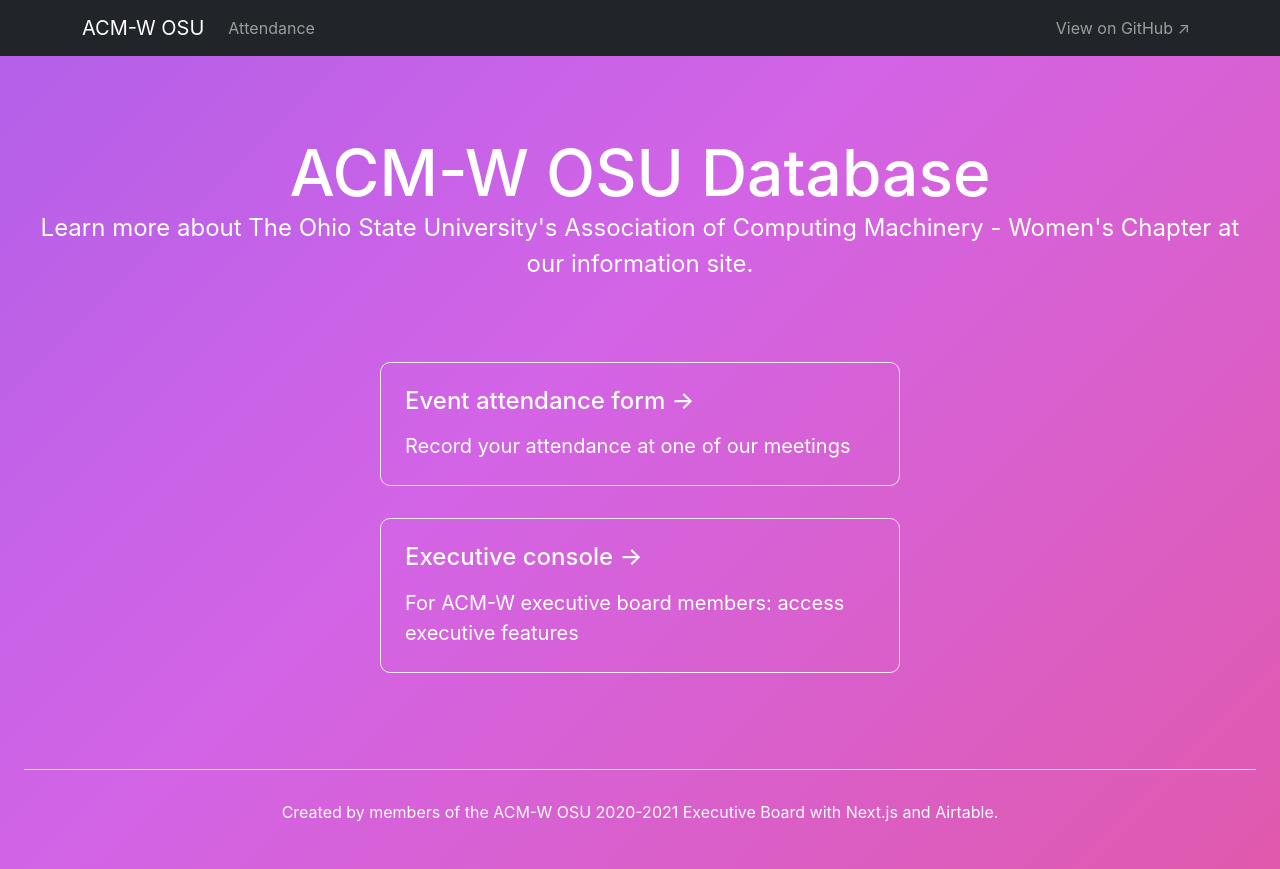
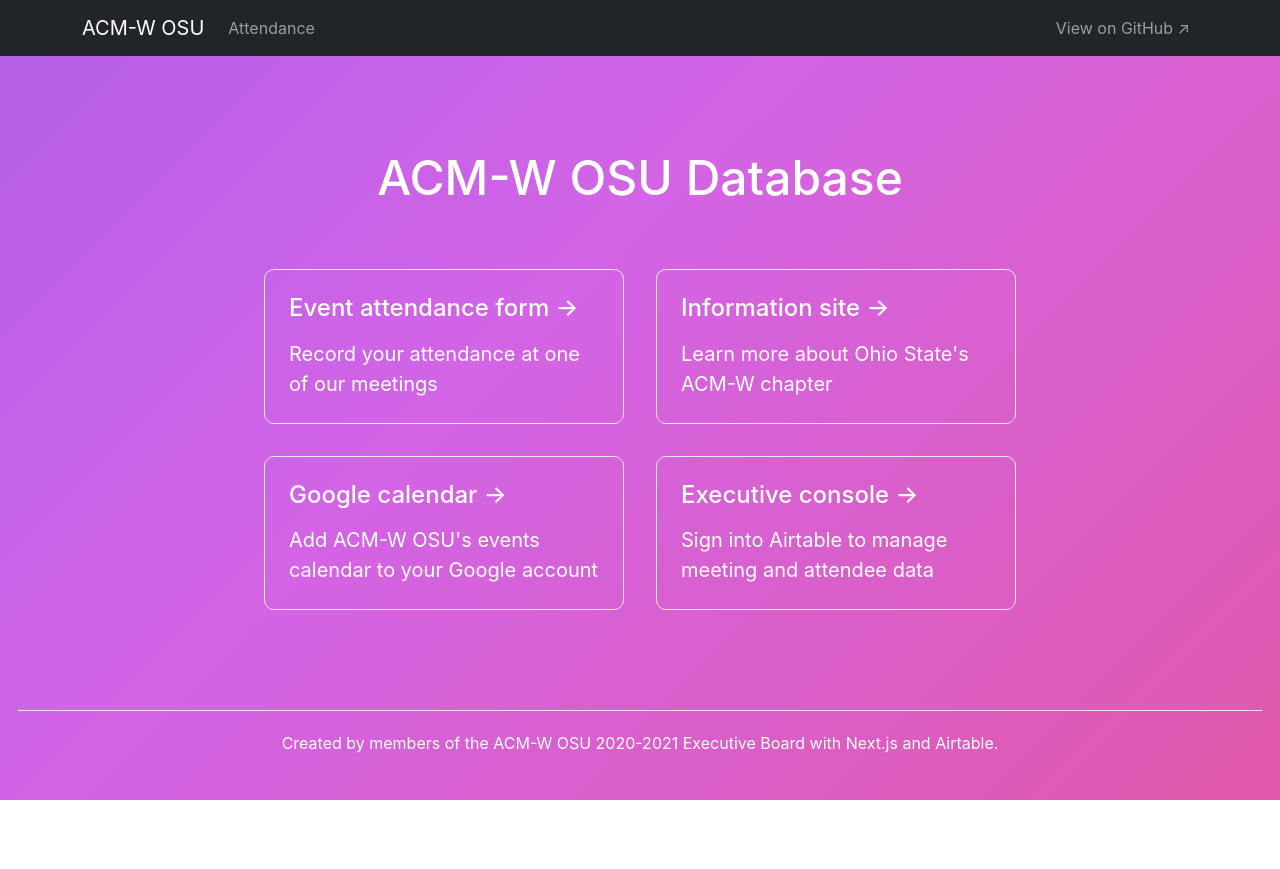
Before and after one commit to jgeorge37/acmwosu-db, a Next.js app: page / in a window 1280 px wide. After the commit the page ends 800 px from the top, so only its background shows below. Built offline with nearby package versions, Linux system fonts and the light colour scheme.

Commit message:
css changes. add links

```diff
--- a/components/AttendanceFormV2.jsx
+++ b/components/AttendanceFormV2.jsx
@@ -18,12 +18,15 @@ const AttendanceFormV2 = (props) => {
     <style jsx="true">{`
       .att-wrapper h1 {
         text-align: center;
-        margin: 15px 0;
         font-size: 2.5em;
+        margin-bottom: 15px;
       }
       .att-wrapper p {
         text-align: center;
         font-size: 25px;
+      }
+      .att-wrapper {
+        margin-bottom: 15px;
       }
       .success-alert {
         max-width: 600px;
--- a/pages/index.js
+++ b/pages/index.js
@@ -2,7 +2,7 @@ import Head from 'next/head'
 import styles from '../styles/Home.module.css'
 import React from 'react'
 
-const Home =  (props) => {
+const Home = (props) => {
   return (
     <div className={styles.container}>
       <Head>
@@ -14,19 +14,22 @@ const Home =  (props) => {
           ACM-W OSU Database
         </h1>
 
-        <p className={styles.description}>
-          Learn more about The Ohio State University's Association of Computing Machinery - Women's Chapter at
-          our <a target="_blank" href="https://acmwosu.github.io/">information site</a>.
-        </p>
-
         <div className={styles.grid}>
           <a href="/attendance" className={styles.card}>
             <h3>Event attendance form &rarr;</h3>
             <p>Record your attendance at one of our meetings</p>
           </a>
-          <a href={"https://airtable.com/"} className={styles.card}>
-              <h3>Executive console &rarr;</h3>
-              <p>For ACM-W executive board members: access executive features</p>
+          <a target="_blank" href="https://acmwosu.github.io/" className={styles.card}>
+              <h3>Information site &rarr;</h3>
+              <p>Learn more about Ohio State's ACM-W chapter</p>
+          </a>
+          <a target="_blank" href='https://calendar.google.com/calendar/u/1?cid=YWNtd29zdUBnbWFpbC5jb20' className={styles.card}>
+            <h3>Google calendar &rarr;</h3>
+            <p>Add ACM-W OSU's events calendar to your Google account</p>
+          </a>
+          <a target="_blank" href='https://airtable.com' className={styles.card}>
+            <h3>Executive console &rarr;</h3>
+            <p>Sign into Airtable to manage meeting and attendee data</p>
           </a>
         </div>
       </main>
--- a/styles/Home.module.css
+++ b/styles/Home.module.css
@@ -1,5 +1,5 @@
 .container {
-  min-height: calc(100vh - 56px);
+  min-height: calc(100vh - 76px);
   padding: 0 0.5rem;
   display: flex;
   flex-direction: column;
@@ -18,7 +18,7 @@
 
 .footer {
   width: 100%;
-  height: 100px;
+  height: 80px;
   border-top: 1px solid #eaeaea;
   display: flex;
   justify-content: center;
@@ -26,21 +26,17 @@
   text-align : center;
 }
 
-.title a {
-  color: #0070f3;
-  text-decoration: none;
-}
-
-.title a:hover,
-.title a:focus,
-.title a:active {
+.description a:hover,
+.description a:focus,
+.description a:active {
   text-decoration: underline;
+  color: white;
 }
 
 .title {
   margin: 0;
   line-height: 1.15;
-  font-size: 4rem;
+  font-size: 3rem;
 }
 
 .title,
@@ -64,7 +60,7 @@
 
 .card {
   margin: 1rem;
-  flex-basis: 65%;
+  flex-basis: 45%;
   padding: 1.5rem;
   text-align: left;
   color: inherit;
@@ -77,8 +73,9 @@
 .card:hover,
 .card:focus,
 .card:active {
-  color: #0070f3;
-  border-color: #0070f3;
+  background-color: rgba(255,255,255,0.25);
+  color: white;
+  border-color: rgba(255,255,255,0.25);
 }
 
 .card h3 {
--- a/styles/app.css
+++ b/styles/app.css
@@ -23,7 +23,7 @@ a {
   min-height: 100vh;
 }
 .component-div {
-  padding: 0 1rem;
+  padding: 10px;
 }
 
 @keyframes gradient {
```
